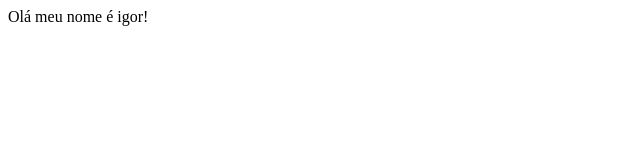
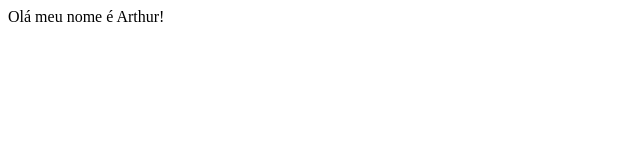
Before and after one commit to ufjf-dcc202/ufjf-dcc202-2024-3-a-atv02-camarinhoarthur, a plain HTML site: page index.html in a window 1280 px wide. Shown: the full height of the page, 0-640 px from the left. Drawn offline with Linux system fonts and the light colour scheme.

Commit message:
Mudando o nome

```diff
--- a/index.html
+++ b/index.html
@@ -6,6 +6,6 @@
     <title>DCC202 2024-3-A Atividade 2</title>
 </head>
 <body>
-    Olá meu nome é igor!
+    Olá meu nome é Arthur!
 </body>
 </html>
```
